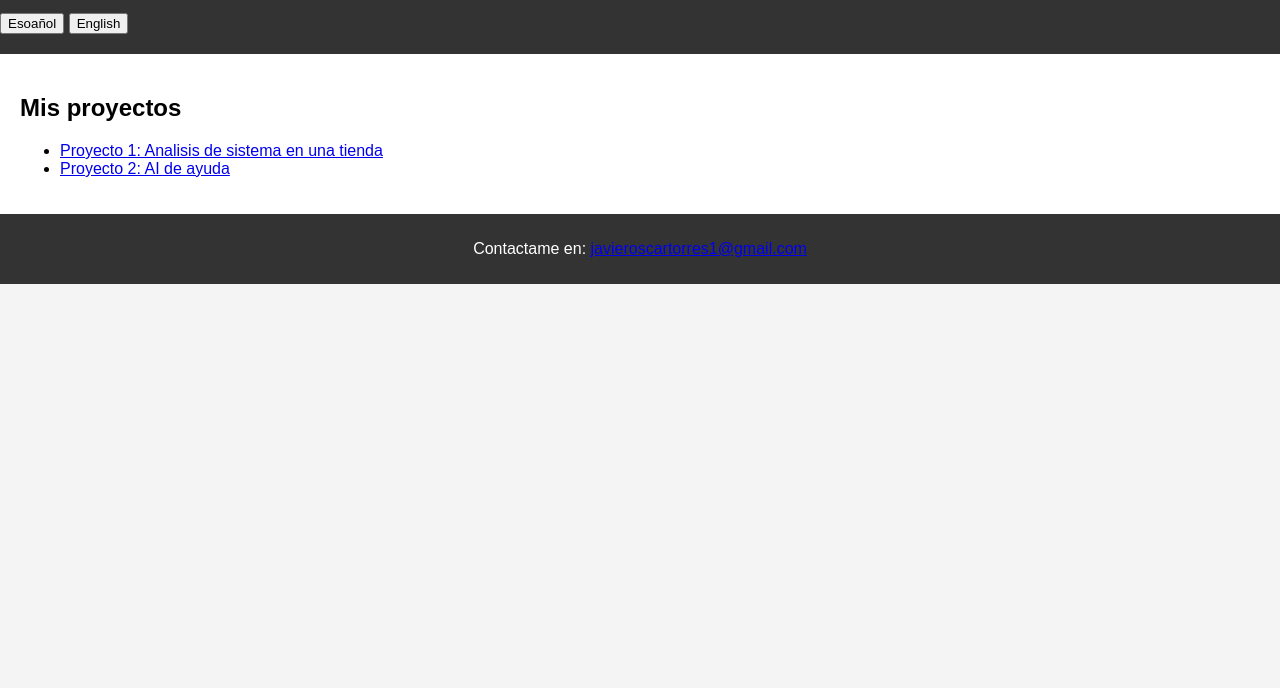
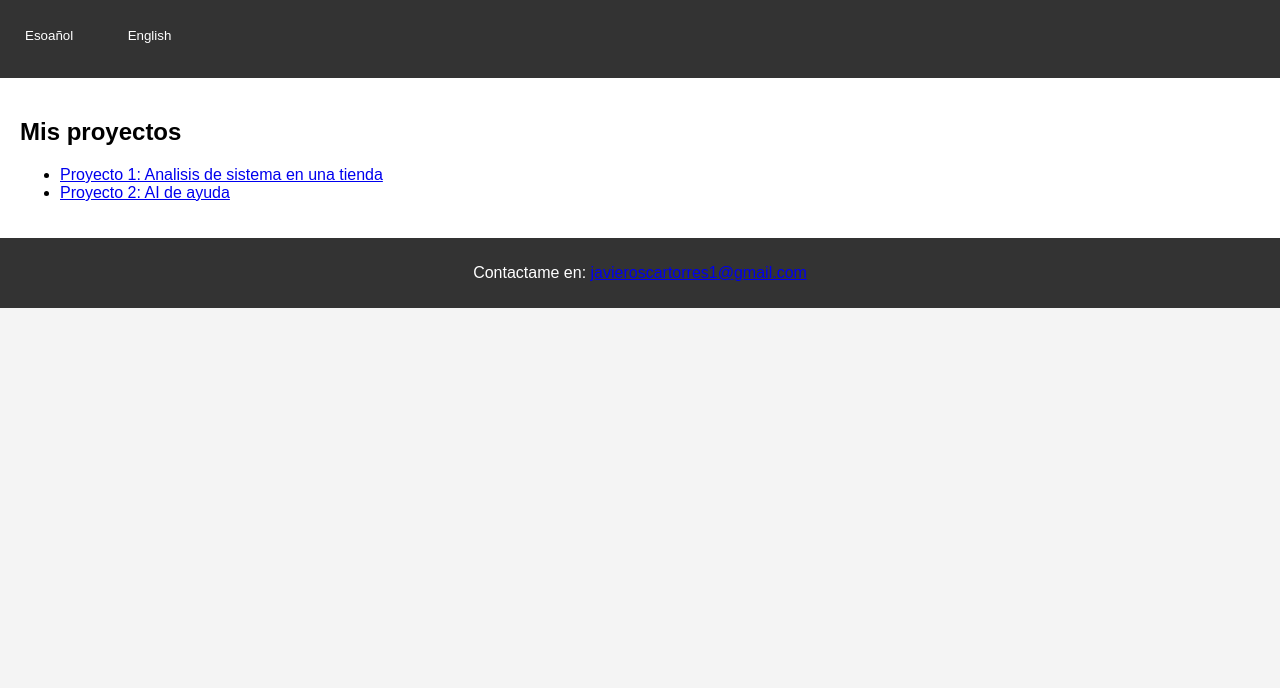
Before and after one commit to Javiiertorres1/javier.github.io, a plain HTML site: page index.html in a window 1280 px wide. Shown: the part 112-800 px from the top of the page. Drawn offline with Linux system fonts and the light colour scheme.

Commit message:
Update styles.css

```diff
--- a/styles.css
+++ b/styles.css
@@ -27,3 +27,18 @@ footer {
   background-color: #333;
   color: white;
 }
+
+nav button {
+  margin: 5px;
+  padding: 10px 20px;
+  border: none;
+  background-color: #333;
+  color: white;
+  cursor: pointer;
+  border-radiis: 5px;
+  transition: background-color 0.3s;
+}
+
+nav button: hover {
+  background-color: #555
+}
```
